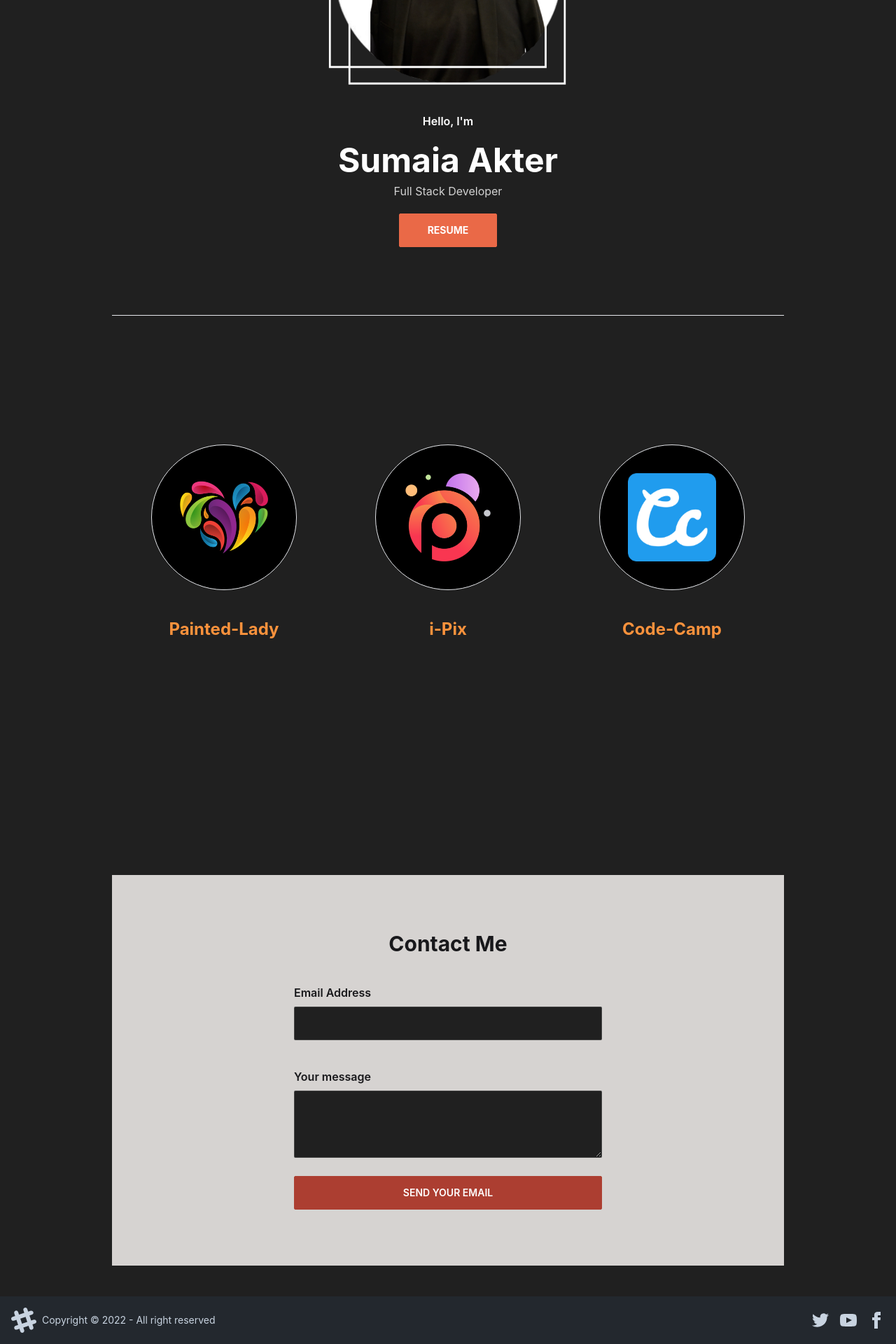
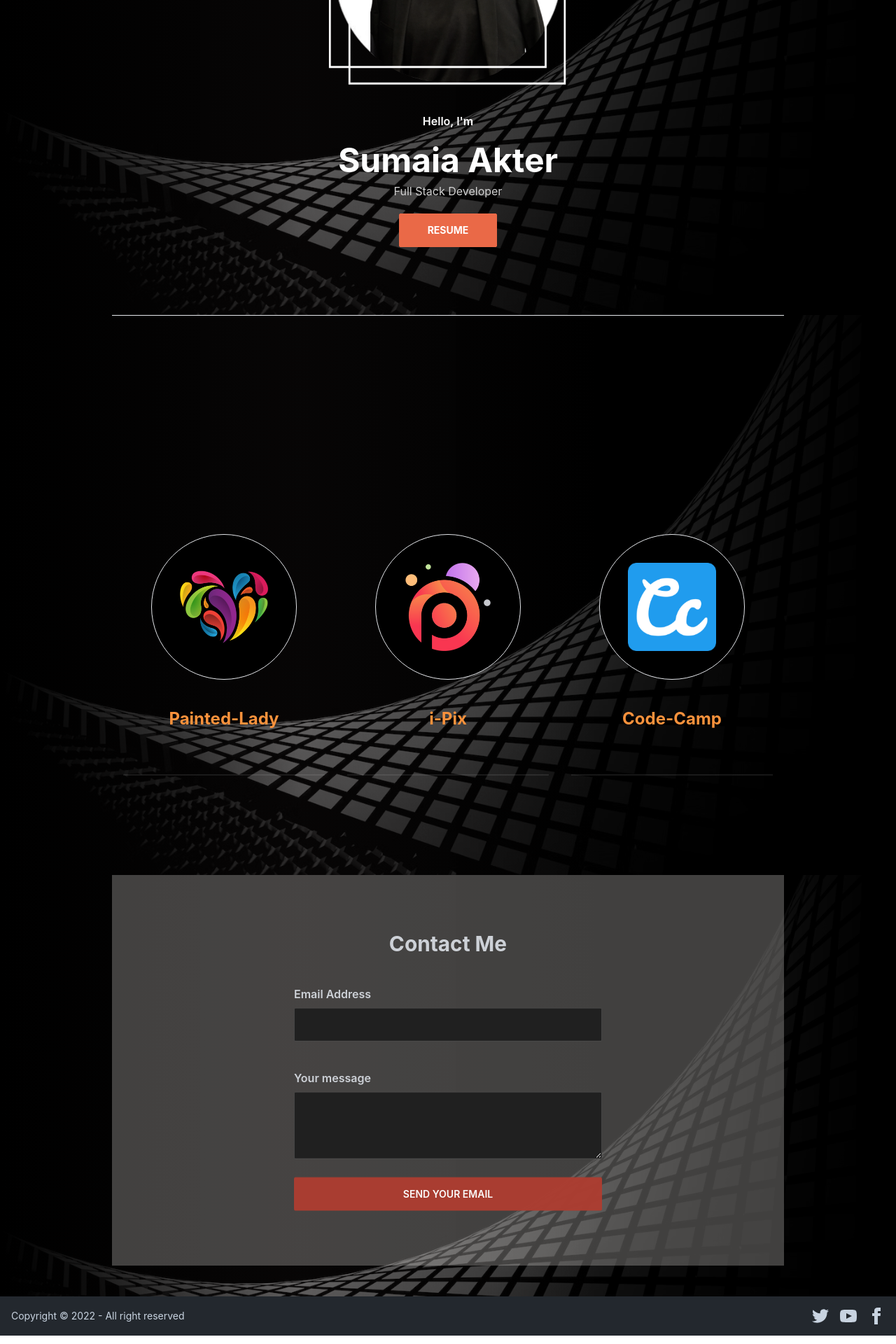
Before and after one commit to Sumaiya-topu/my-portfolio, a React (Create React App) app: page / in a window 1280 px wide. Shown: the part 350-2270 px from the top of the page at 70% size. Built offline with nearby package versions, Linux system fonts and the light colour scheme.

Commit message:
background added

```diff
--- a/src/App.css
+++ b/src/App.css
@@ -1,5 +1,9 @@
 .App {
   text-align: center;
+  background: linear-gradient(to left, rgb(0, 0, 0),rgba(0, 0, 0, 0.722),rgba(23, 17, 17, 0.253), rgb(0, 0, 0)), url('./assets/bg-squre.avif');
+    background-repeat: no-repeat;
+    background-size: cover;
+   background-attachment: fixed;
 }
 
 .App-logo {
--- a/src/Components/ContactForm/ContactForm.js
+++ b/src/Components/ContactForm/ContactForm.js
@@ -6,11 +6,22 @@ function ContactForm() {
     return <p>I'll get in touch shortly</p>;
   }
   return (
-    <div className="lg:w-3/4 bg-stone-300 mx-auto p-10 pb-20 mb-11">
-      <h1 className=" text-zinc-900 text-3xl font-bold mt-10">Contact Me</h1>
-      <form className="lg:w-1/2 mx-auto" onSubmit={handleSubmit}>
+    <div className="lg:w-3/4 bg-stone-300 bg-opacity-30 mx-auto p-10 pb-20 mb-11">
+      <h1
+        data-aos="zoom-in"
+        data-aos-duration="3000"
+        className=" text-gray-300 text-3xl font-bold mt-10"
+      >
+        Contact Me
+      </h1>
+      <form
+        data-aos="fade-up"
+        data-aos-duration="3000"
+        className="lg:w-1/2 mx-auto"
+        onSubmit={handleSubmit}
+      >
         <label
-          className="block text-zinc-900 text-start font-semibold mt-10 mb-2"
+          className="block text-gray-300 text-start font-semibold mt-10 mb-2"
           htmlFor="email"
         >
           Email Address
@@ -22,7 +33,7 @@ function ContactForm() {
           name="email"
         />
         <ValidationError prefix="Email" field="email" errors={state.errors} />
-        <label className="block text-zinc-900 text-start font-semibold mt-10 mb-2">
+        <label className="block text-gray-300 text-start font-semibold mt-10 mb-2">
           Your message
         </label>
         <textarea
--- a/src/Components/Footer/Footer.js
+++ b/src/Components/Footer/Footer.js
@@ -4,17 +4,6 @@ const Footer = () => {
   return (
     <footer className="footer items-center p-4 bg-neutral text-neutral-content">
       <div className="items-center grid-flow-col">
-        <svg
-          width="36"
-          height="36"
-          viewBox="0 0 24 24"
-          xmlns="http://www.w3.org/2000/svg"
-          fillRule="evenodd"
-          clipRule="evenodd"
-          className="fill-current"
-        >
-          <path d="M22.672 15.226l-2.432.811.841 2.515c.33 1.019-.209 2.127-1.23 2.456-1.15.325-2.148-.321-2.463-1.226l-.84-2.518-5.013 1.677.84 2.517c.391 1.203-.434 2.542-1.831 2.542-.88 0-1.601-.564-1.86-1.314l-.842-2.516-2.431.809c-1.135.328-2.145-.317-2.463-1.229-.329-1.018.211-2.127 1.231-2.456l2.432-.809-1.621-4.823-2.432.808c-1.355.384-2.558-.59-2.558-1.839 0-.817.509-1.582 1.327-1.846l2.433-.809-.842-2.515c-.33-1.02.211-2.129 1.232-2.458 1.02-.329 2.13.209 2.461 1.229l.842 2.515 5.011-1.677-.839-2.517c-.403-1.238.484-2.553 1.843-2.553.819 0 1.585.509 1.85 1.326l.841 2.517 2.431-.81c1.02-.33 2.131.211 2.461 1.229.332 1.018-.21 2.126-1.23 2.456l-2.433.809 1.622 4.823 2.433-.809c1.242-.401 2.557.484 2.557 1.838 0 .819-.51 1.583-1.328 1.847m-8.992-6.428l-5.01 1.675 1.619 4.828 5.011-1.674-1.62-4.829z"></path>
-        </svg>
         <p>Copyright © 2022 - All right reserved</p>
       </div>
       <div className="grid-flow-col gap-4 md:place-self-center md:justify-self-end">
@@ -40,7 +29,7 @@ const Footer = () => {
             <path d="M19.615 3.184c-3.604-.246-11.631-.245-15.23 0-3.897.266-4.356 2.62-4.385 8.816.029 6.185.484 8.549 4.385 8.816 3.6.245 11.626.246 15.23 0 3.897-.266 4.356-2.62 4.385-8.816-.029-6.185-.484-8.549-4.385-8.816zm-10.615 12.816v-8l8 3.993-8 4.007z"></path>
           </svg>
         </a>
-        <a>
+        <a href="https://www.facebook.com/sumaiya.jahan.2.0/">
           <svg
             xmlns="http://www.w3.org/2000/svg"
             width="24"
--- a/src/Components/Hero/Hero.css
+++ b/src/Components/Hero/Hero.css
@@ -7,9 +7,3 @@
     justify-content: center;
 
 }
-
-.video{
-    position: absolute;
-
-    width: 100%;
-}
--- a/src/Components/Hero/Hero.js
+++ b/src/Components/Hero/Hero.js
@@ -9,8 +9,8 @@ const Hero = () => {
         <img
           data-aos="zoom-in-up"
           data-aos-easing="ease-out-cubic"
-          data-aos-duration="1000"
-          className="w-1/2 mx-auto"
+          data-aos-duration="3000"
+          className="w-1/2 mx-auto saturate-50"
           src={hero}
           alt=""
         />
@@ -20,7 +20,9 @@ const Hero = () => {
           data-aos-duration="1000"
         >
           <h3 className=" text-white font-semibold mb-5 ">Hello, I'm</h3>
-          <h1 className="text-5xl font-bold text-white">Sumaia Akter</h1>
+          <h1 className="text-5xl font-bold text-white shadow-sm">
+            Sumaia Akter
+          </h1>
           <p className="mt-2">Full Stack Developer</p>
           <a href="Sumaia Akter (1).pdf" download="Sumaia Akter (1).pdf">
             <button className="btn btn-accent mt-5 rounded-sm text-white font-bold px-10  transition ease-in-out delay-150 hover:-translate-y-1 hover:scale-110 hover:bg-rose-500 duration-400">
--- a/src/Components/Projects/Projects.js
+++ b/src/Components/Projects/Projects.js
@@ -24,23 +24,23 @@ const Projects = () => {
   ];
 
   return (
-    <div className="projects h-screen">
+    <div className="projects lg:h-screen">
       <hr
         data-aos="fade-up"
         data-aos-easing="ease-out-cubic"
-        data-aos-duration="1000"
+        data-aos-duration="2000"
         data-aos-anchor-placement="center-bottom"
         className="w-3/4 mx-auto"
       />
       <div
         data-aos="fade-up"
         data-aos-easing="ease-out-cubic"
-        data-aos-duration="1000"
+        data-aos-duration="2000"
         data-aos-anchor-placement="center-bottom"
         className=" grid grid-cols-1 lg:grid-cols-3 w-3/4 mx-auto my-32"
       >
         {projects.map((project) => (
-          <div className="p-4 animate__animated hover:-translate-y-1 hover:scale-125 duration-300">
+          <div className="p-4 hover:-translate-y-1 hover:scale-125 duration-300 mt-32">
             <div className="flex justify-center">
               <div className=" bg-black mt-10 w-52 h-52 border rounded-full">
                 <img src={project.img} className=" w-full p-10 " alt="" />
@@ -53,6 +53,7 @@ const Projects = () => {
                 </h1>
               </a>
             </div>
+            <div className="divider"></div>
           </div>
         ))}
       </div>
```
Also changed, not shown: src/assets/bg-squre.avif (added).
